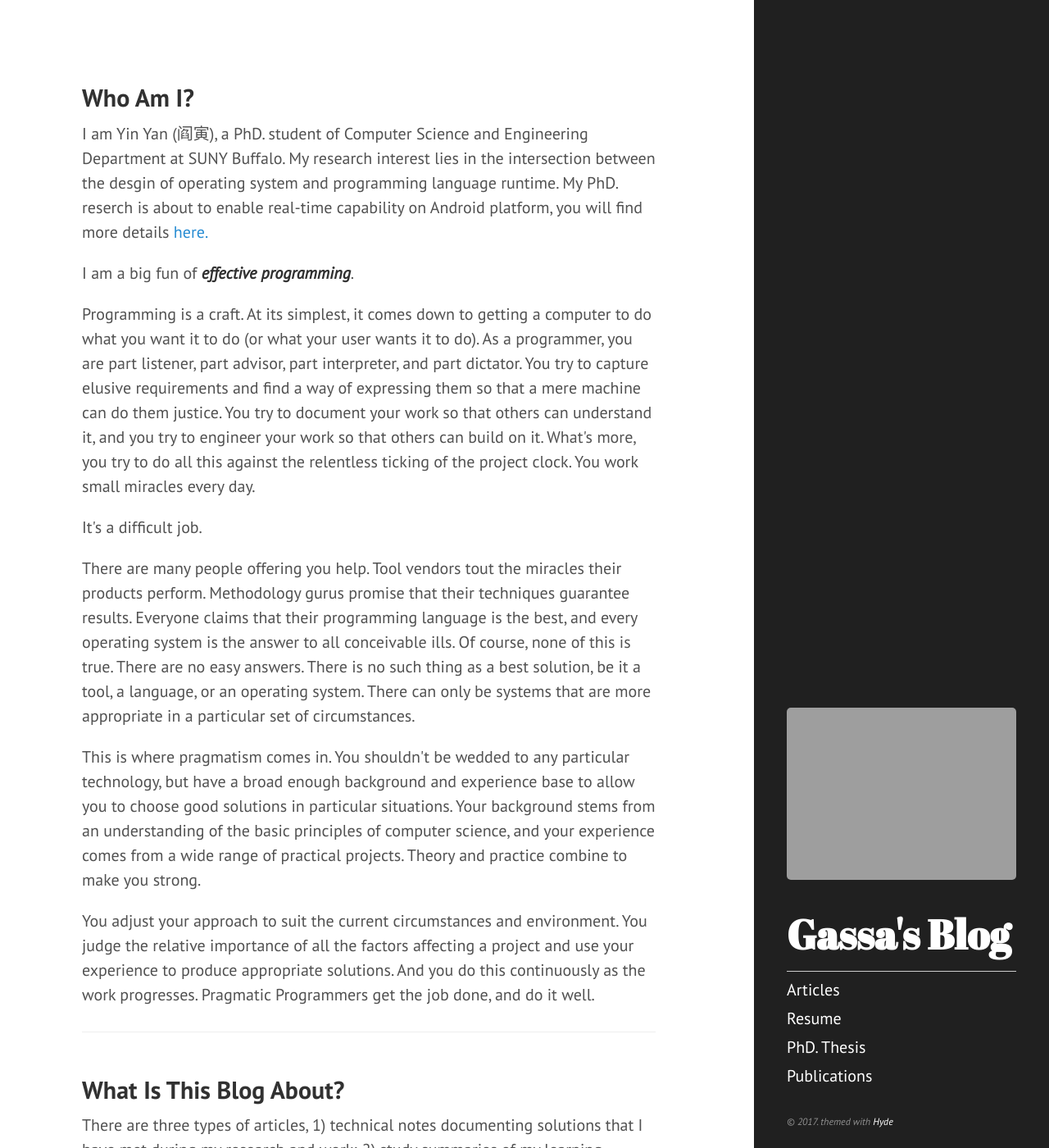
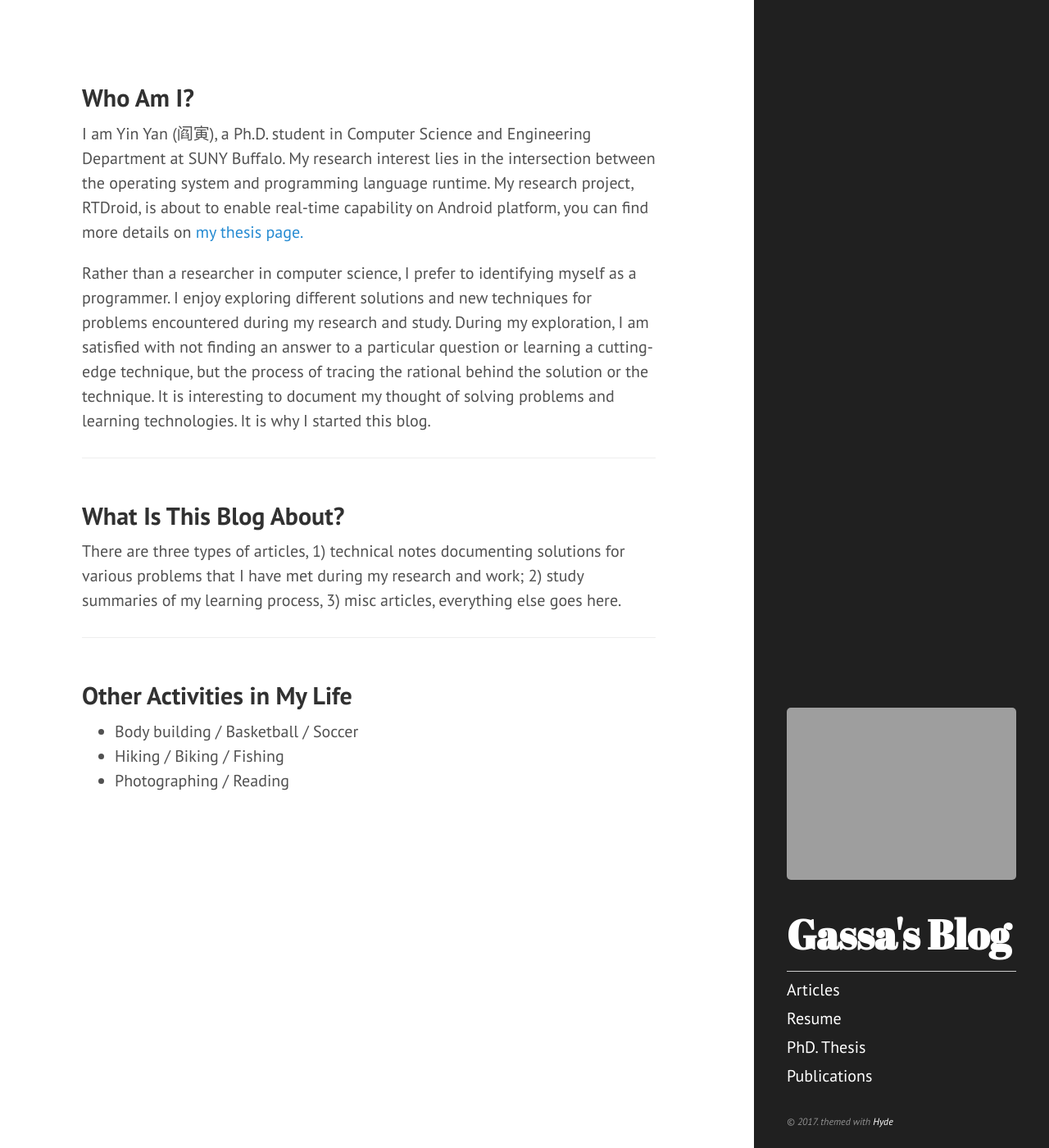
Before and after one commit to gassayy/gassa.github.io, a Jekyll site: the page built from index.html, in a window 1280 px wide and 1400 px high. Shown: the whole window at 82% size. Built offline with Jekyll 4.4.1, drawn with Linux system fonts in a browser that asks for light colours; the list of posts is cut into pages by our own code; some of the changed text lies outside the part shown.

Commit message:
edits on my index

```diff
--- a/index.html
+++ b/index.html
@@ -6,67 +6,36 @@ title: Home
 <div class="wrapper100">
 <h2> Who Am I? </h2>
 
-<p> I am Yin Yan (阎寅), a PhD. student of Computer Science and Engineering
+<p> I am Yin Yan (阎寅), a Ph.D. student in Computer Science and Engineering
 Department at SUNY Buffalo. My research interest lies in the intersection
-between the desgin of operating system and programming language runtime. My
-PhD. reserch is about to enable real-time capability on Android platform, you
-will find more details <a href="./phd-thesis.html">here.</a></p>
+between the operating system and programming language runtime. My research
+project, RTDroid, is about to enable real-time capability on Android platform,
+you can find more details on <a href="./phd-thesis.html">my thesis page.
+</a></p>
 
-<p> I am a big fun of <strong><em>effective programming</em></strong>. </p>
+<p> Rather than a researcher in computer science, I prefer to identifying
+myself as a programmer. I enjoy exploring different solutions and new
+techniques for problems encountered during my research and study. During my
+exploration, I am satisfied with not finding an answer to a particular question
+or learning a cutting-edge technique, but the process of tracing the rational
+behind the solution or the technique. It is interesting to document my thought
+of solving problems and learning technologies. It is why I started this
+blog.</p>
 
-<p>Programming is a craft. At its simplest, it comes down to getting a computer
-to do what you want it to do (or what your user wants it to do). As a
-programmer, you are part listener, part advisor, part interpreter, and part
-dictator. You try to capture elusive requirements and find a way of expressing
-them so that a mere machine can do them justice. You try to document your work
-so that others can understand it, and you try to engineer your work so that
-others can build on it. What's more, you try to do all this against the
-relentless ticking of the project clock. You work small miracles every day.</p>
-
-<p>It's a difficult job.</p>
-
-<p>There are many people offering you help. Tool vendors tout the miracles
-their products perform. Methodology gurus promise that their techniques
-guarantee results. Everyone claims that their programming language is the best,
-and every operating system is the answer to all conceivable ills. Of course,
-none of this is true. There are no easy answers. There is no such thing as a
-best solution, be it a tool, a language, or an operating system. There can only
-be systems that are more appropriate in a particular set of circumstances. </p>
-
-<p> This is where pragmatism comes in. You shouldn't be wedded to any
-particular technology, but have a broad enough background and experience base
-to allow you to choose good solutions in particular situations. Your background
-stems from an understanding of the basic principles of computer science, and
-your experience comes from a wide range of practical projects. Theory and
-practice combine to make you strong. </p>
-
-<p> You adjust your approach to suit the current circumstances and environment.
-You judge the relative importance of all the factors affecting a project and
-use your experience to produce appropriate solutions. And you do this
-continuously as the work progresses. Pragmatic Programmers get the job done,
-and do it well. </p>
-
-<!-- I believe a good programmer should consider not only how to improve the
-runtime performance, but also make code structure more elegant. This blog
-documents my thinking process and discusses the rational/technic of my thought.
- -->
-
-<hr />
-</div> <!-- the end of who-am-i div -->
-
-<hr />
+<hr /> </div> <!-- the end of who-am-i div -->
 
 <div class="wrapper100">
 <h2> What Is This Blog About? </h2>
 
 <p>There are three types of articles, 1) technical notes documenting solutions
-that I have met during my research and work; 2) study summaries of my learning
-process, 3) misc articles, everything else goes here. </p>
+for various problems that I have met during my research and work; 2) study
+summaries of my learning process, 3) misc articles, everything else goes here.
+</p>
 
 <hr /> </div> <!-- the end of this-blog-about div -->
 
 <div class="wrapper100">
-<h2> Activities </h2>
+<h2> Other Activities in My Life </h2>
 
 <ul>
 <li>Body building / Basketball / Soccer</li>
```
